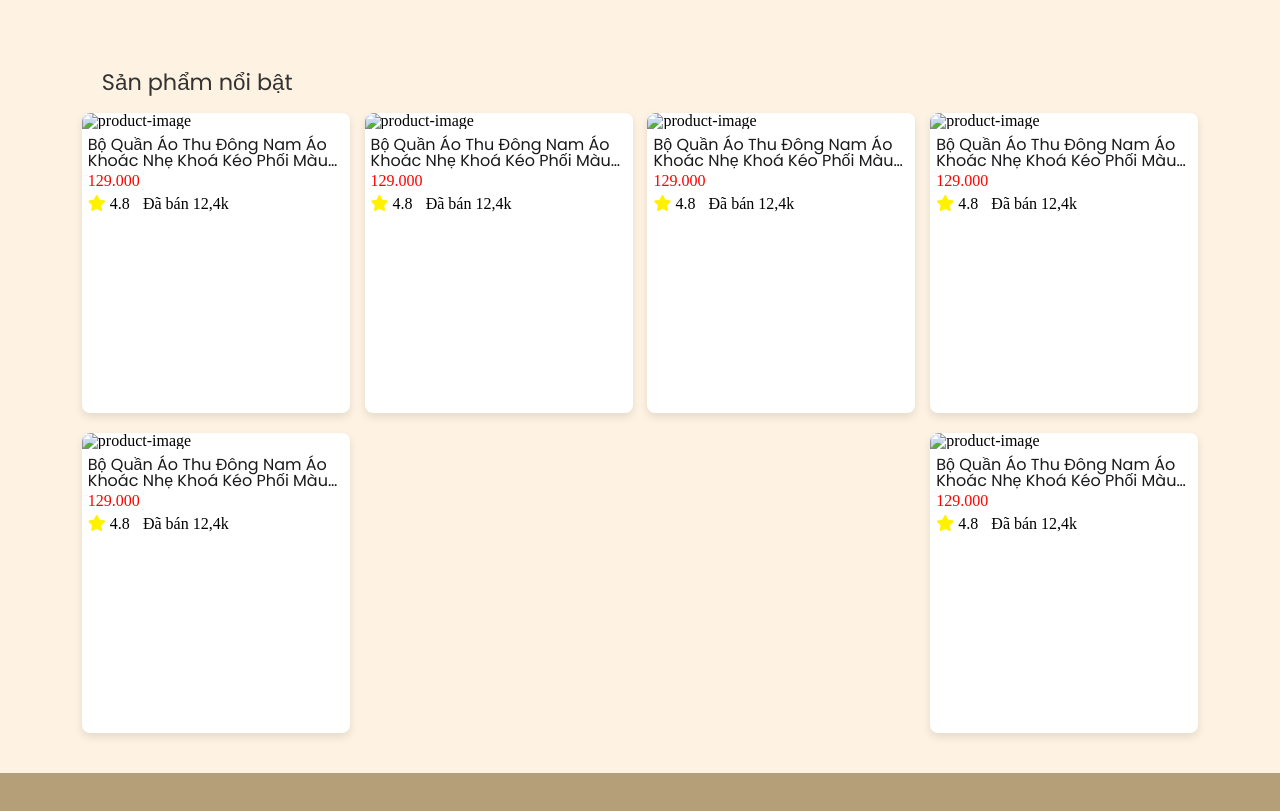
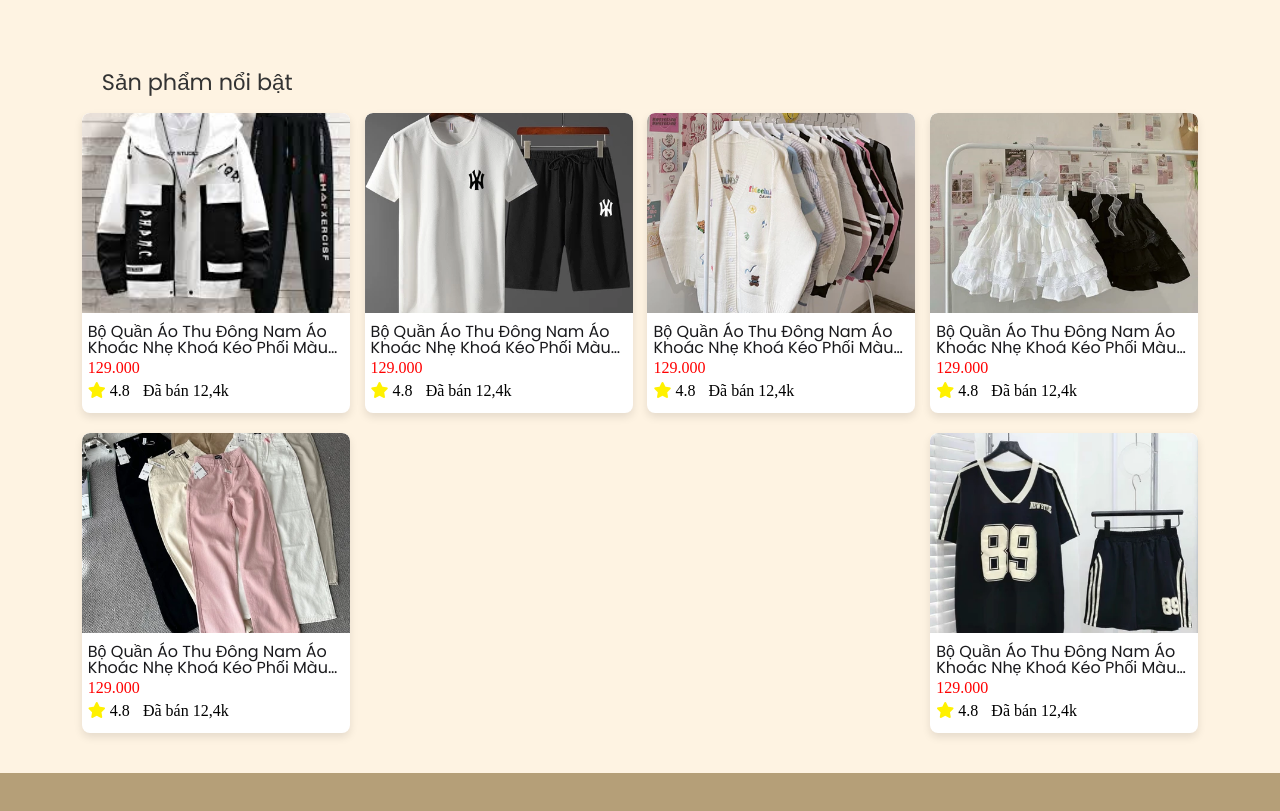
Before and after one commit to Manh-hello/Test, a plain HTML site: page index.html in a window 1280 px wide. Shown: the part 511-1322 px from the top of the page. Drawn offline with Linux system fonts and the light colour scheme; the site is published under a folder, as on GitHub Pages, so addresses that start at the root find nothing.

```diff
--- a/index.html
+++ b/index.html
@@ -80,7 +80,7 @@
             <div class="product-list">
               <div class="product-item">
                 <img
-                  src="/asset/images/product_1.jpg"
+                  src="./asset/images/product_1.jpg"
                   alt="product-image"
                   class="product-image"
                 />
@@ -98,7 +98,7 @@
               </div>
               <div class="product-item">
                 <img
-                  src="/asset/images/product_2.jpg"
+                  src="./asset/images/product_2.jpg"
                   alt="product-image"
                   class="product-image"
                 />
@@ -116,7 +116,7 @@
               </div>
               <div class="product-item">
                 <img
-                  src="/asset/images/product_3.jpg"
+                  src="./asset/images/product_3.jpg"
                   alt="product-image"
                   class="product-image"
                 />
@@ -134,7 +134,7 @@
               </div>
               <div class="product-item">
                 <img
-                  src="/asset/images/product_4.jpg"
+                  src="./asset/images/product_4.jpg"
                   alt="product-image"
                   class="product-image"
                 />
@@ -152,7 +152,7 @@
               </div>
               <div class="product-item">
                 <img
-                  src="/asset/images/product_5.jpg"
+                  src="./asset/images/product_5.jpg"
                   alt="product-image"
                   class="product-image"
                 />
@@ -170,7 +170,7 @@
               </div>
               <div class="product-item">
                 <img
-                  src="/asset/images/product_6.jpg"
+                  src="./asset/images/product_6.jpg"
                   alt="product-image"
                   class="product-image"
                 />
```
Also changed, not shown: asset/images/zalo.jpg (deleted).
